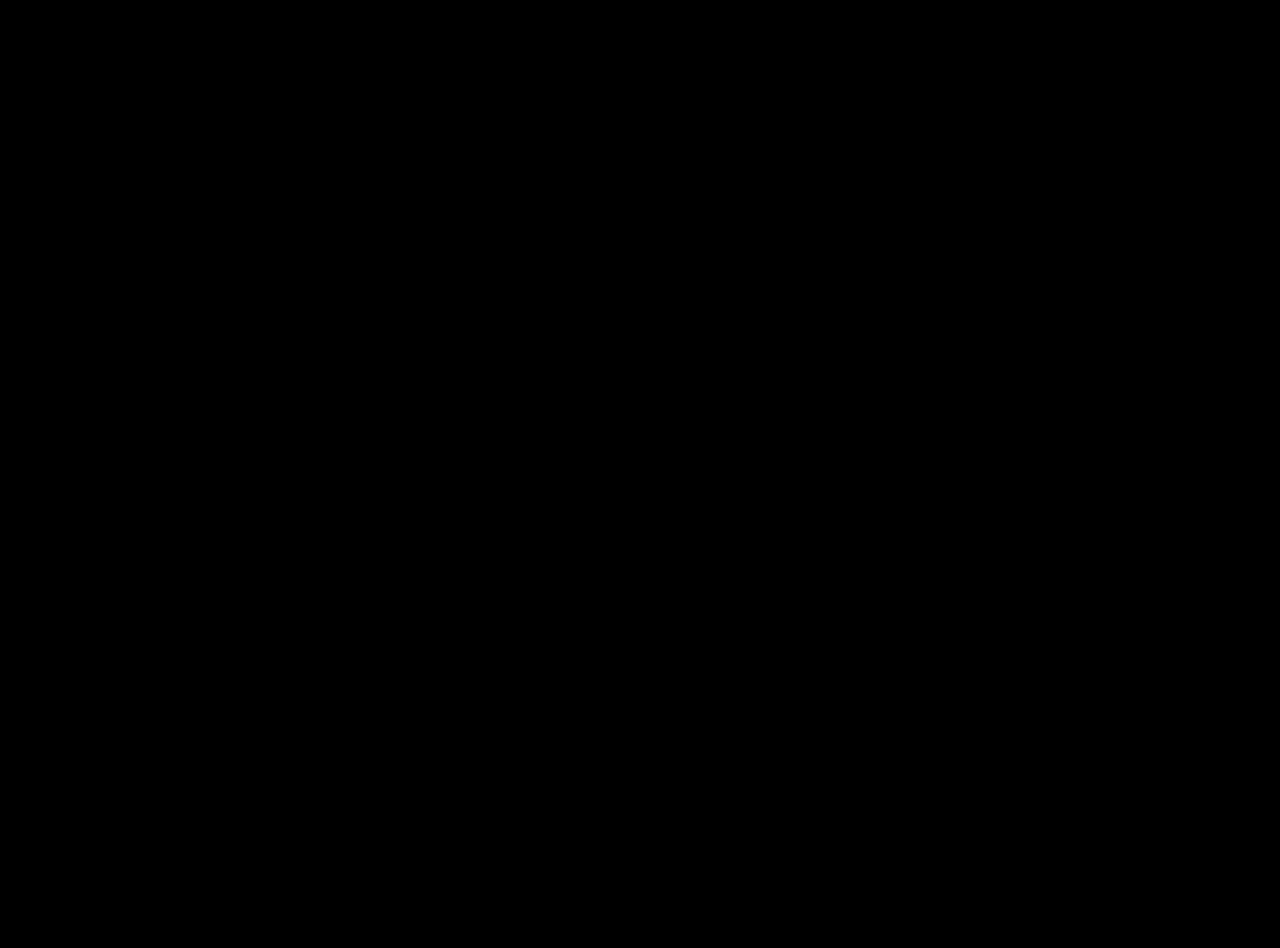
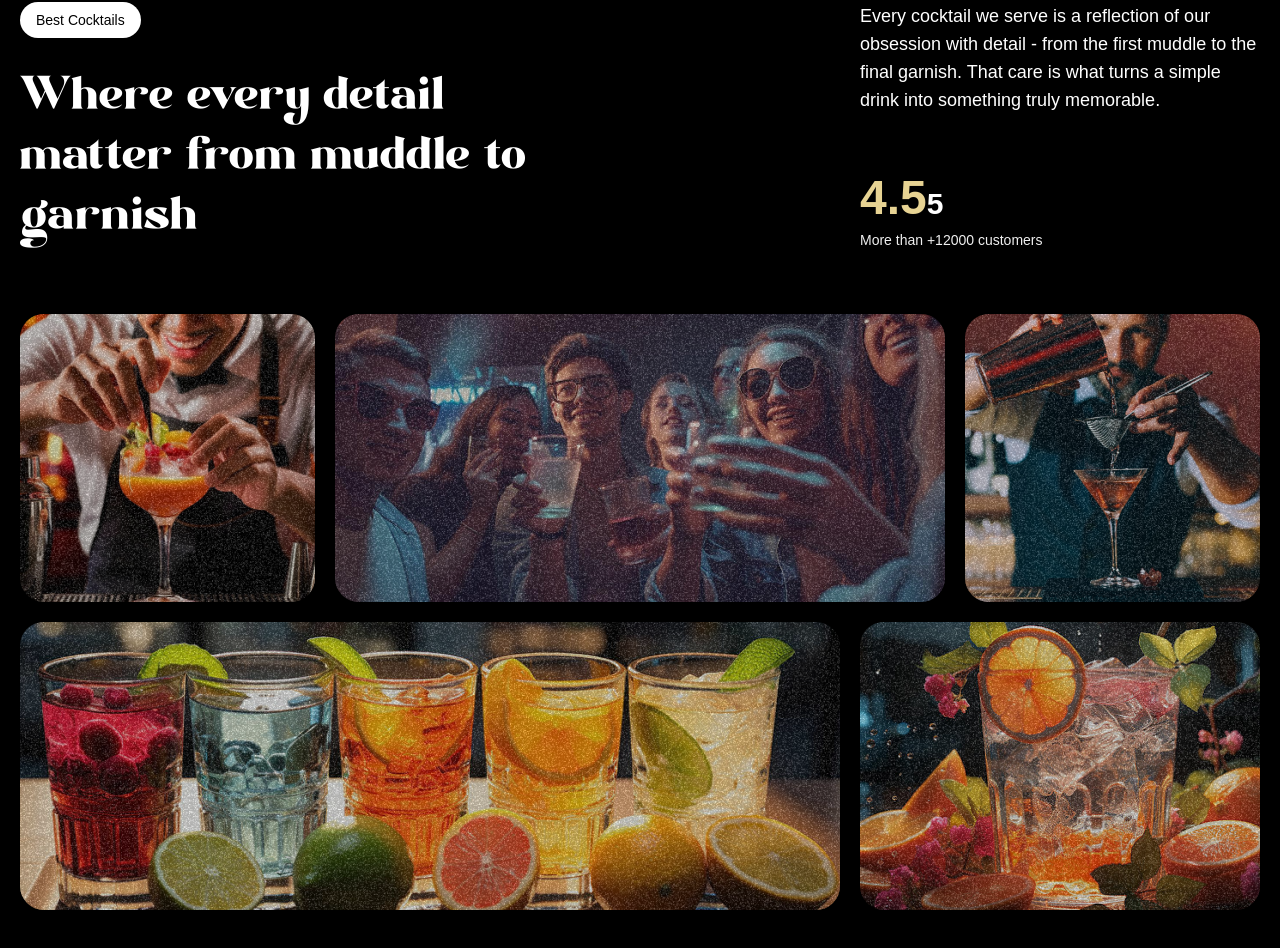
Before and after one commit to pedromeireles23/gsap-mojito-website, a React (Vite) app: page / in a window 1280 px wide. Shown: the part 1710-2658 px from the top of the page. Before the commit the page ends 1600 px from the top, so only its background shows below. Built offline with nearby package versions, Linux system fonts and the light colour scheme; a web font is replaced by a local one.

Commit message:
nova seção About

```diff
--- a/src/app.jsx
+++ b/src/app.jsx
@@ -3,6 +3,7 @@
 import Navbar from "./components/Navbar";
 import Hero from "./components/Hero";
 import Cocktails from "./components/Cocktails";
+import About from "./components/About";
 gsap.registerPlugin(ScrollTrigger, SplitText);
 
 const App = () => {
@@ -11,6 +12,7 @@
       <Navbar />
       <Hero />
       <Cocktails />
+      <About />
     </main>
   );
 };
--- /dev/null
+++ b/src/components/About.jsx
@@ -0,0 +1,91 @@
+import { useGSAP } from "@gsap/react";
+import gsap from "gsap";
+import { SplitText } from "gsap/all";
+
+const About = () => {
+  useGSAP(() => {
+    const titleSplit = SplitText.create("#about h2", {
+      type: "words",
+    });
+    const scrollTimeLine = gsap
+      .timeline({
+        scrollTrigger: {
+          trigger: "#about",
+          start: "top center",
+        },
+      })
+      .from(titleSplit.words, {
+        opacity: 0,
+        duration: 1,
+        yPercent: 100,
+        ease: "expo.out",
+        stagger: 0.02,
+      })
+      .from(
+        ".top-grid div, .bttom-grid div",
+        {
+          opacity: 0,
+          duration: 1,
+          ease: "power1.inOut",
+          stagger: 0.04,
+        },
+        "-=0.5"
+      );
+  });
+  return (
+    <div id="about">
+      <div className="mb-16 md:px-0 px-5">
+        <div className="content">
+          <div className="md:col-span-8">
+            <p className="badge"> Best Cocktails</p>
+            <h2>
+              Where every detail matter{" "}
+              <span className="text-white"> from muddle to garnish</span>
+            </h2>
+          </div>
+          <div className="sub-content">
+            <p>
+              Every cocktail we serve is a reflection of our obsession with
+              detail - from the first muddle to the final garnish. That care is
+              what turns a simple drink into something truly memorable.
+            </p>
+            <div>
+              <p className="md:text-3xl text-xl font-bold">
+                <span>4.5</span>5
+              </p>
+              <p className="text-sm text-white-100">
+                More than +12000 customers
+              </p>
+            </div>
+          </div>
+        </div>
+      </div>
+      <div className="top-grid">
+        <div className="md:col-span-3">
+          <div className="noisy"></div>
+          <img src="/images/abt1.png" alt="grid-img-1" />
+        </div>
+        <div className="md:col-span-6">
+          <div className="noisy"></div>
+          <img src="/images/abt2.png" alt="grid-img-2" />
+        </div>
+        <div className="md:col-span-3">
+          <div className="noisy"></div>
+          <img src="/images/abt5.png" alt="grid-img-5" />
+        </div>
+      </div>
+      <div className="bottom-grid">
+        <div className="md:col-span-8">
+          <div className="noisy"></div>
+          <img src="/images/abt3.png" alt="grid-img-3" />
+        </div>
+        <div className="md:col-span-4">
+          <div className="noisy"></div>
+          <img src="/images/abt4.png" alt="grid-img-4" />
+        </div>
+      </div>
+    </div>
+  );
+};
+
+export default About;
```
